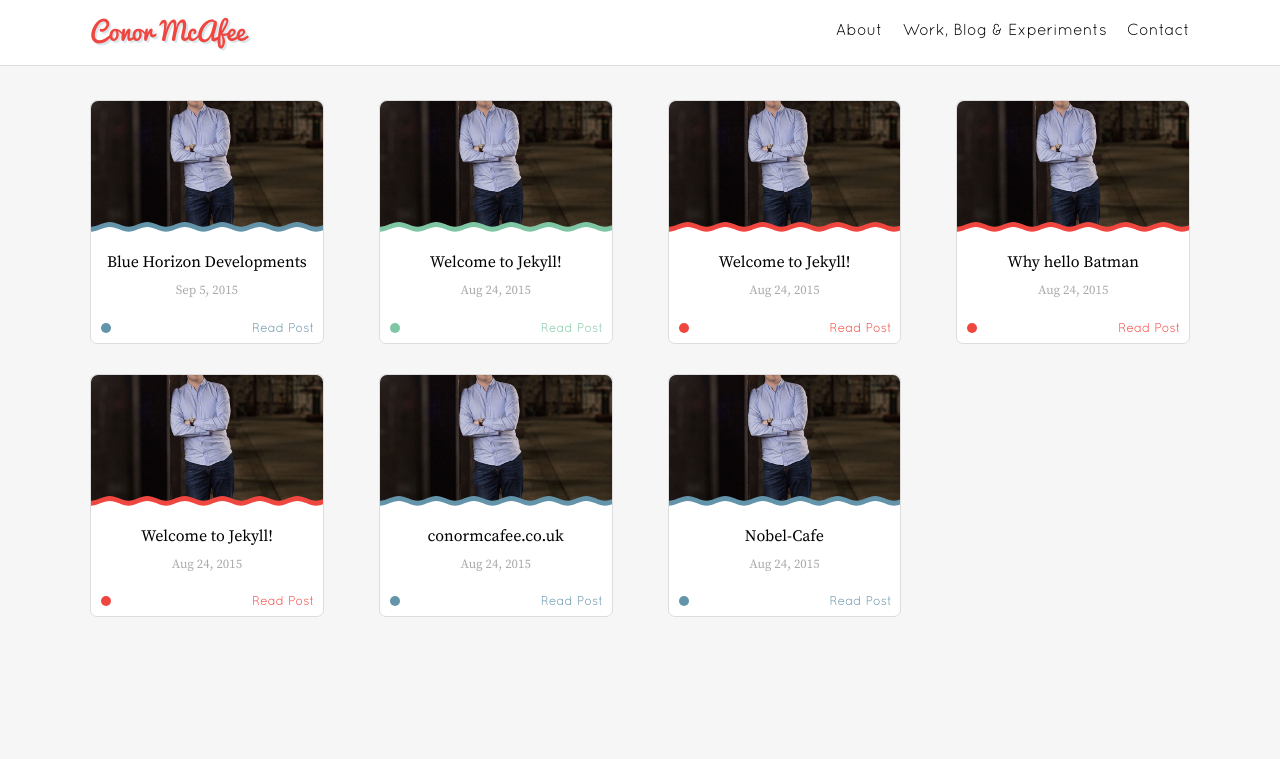
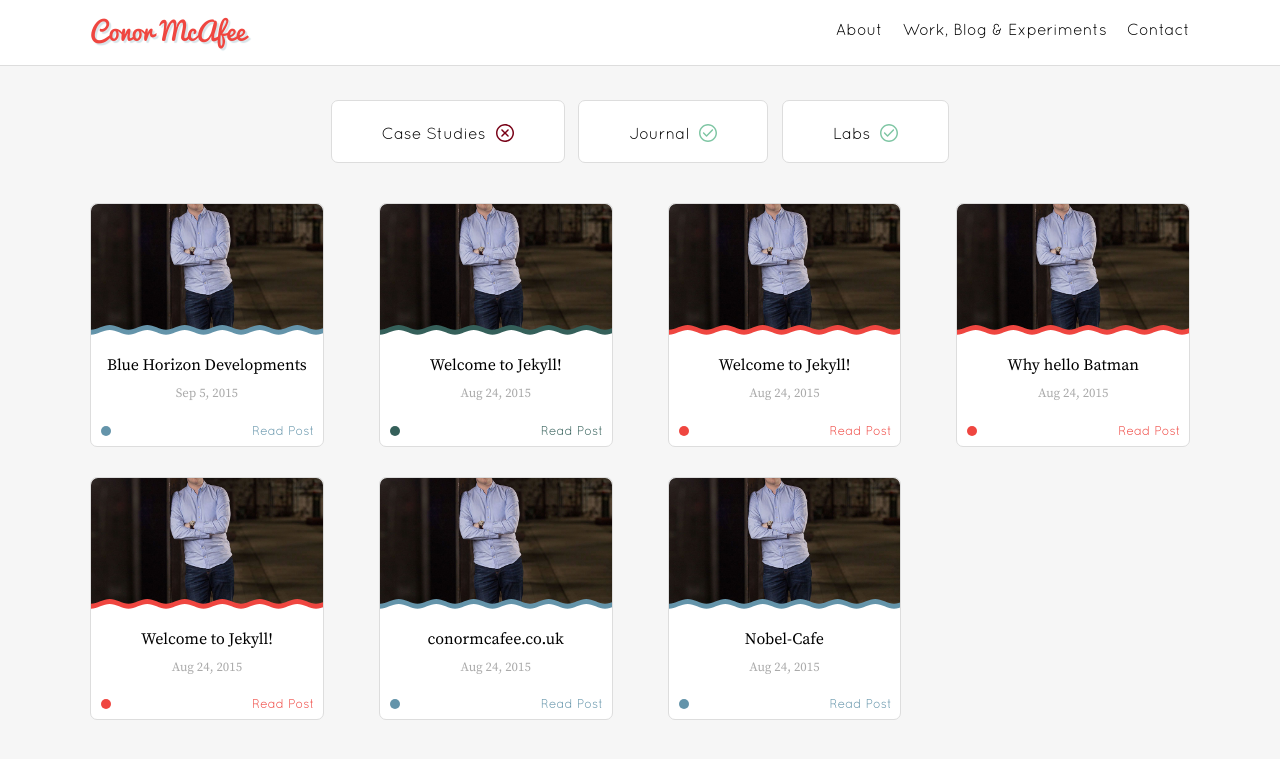
Before and after one commit to conormcafee/conormcafee.github.io, a Jekyll site: the page built from journal/index.html, in a window 1280 px wide. Shown: the top 759 px of the page. Built offline with Jekyll 4.4.1, drawn with Linux system fonts in a browser that asks for light colours.

Commit message:
Filter UI
Created the UI for the filters

```diff
--- a/_config.yml
+++ b/_config.yml
@@ -18,3 +18,6 @@ permalink: /:categories/:title.html
 # Custom
 
 type: "string"
+
+sass:
+    style: compressed
--- /dev/null
+++ b/_sass/_filters.scss
@@ -0,0 +1,54 @@
+.filter-list {
+	text-align: center;
+	margin-bottom: em(40);
+}
+
+.filter-list__item {
+	@include sub-heading;
+	display: inline-block;
+	background-color: brand-colour(white);
+	border: 1px solid brand-colour(grey, dark);
+	padding: em(20) em(50);
+	cursor: pointer;
+	border-radius: 7px;
+	position: relative;
+
+	&:after {
+		content: "";
+		display: inline-block;
+	    position: relative;
+    	top: 3px;
+	    height: 18px;
+	    width: 18px;
+	    background-size: contain;
+	    margin-left: em(10);
+	}
+}
+
+.filter-list__item:after {
+	background-image: url('../assets/images/check.svg');
+}
+
+.filter-list__item:hover {
+	border: 1px solid brand-colour(off);
+
+	&:after {
+		background-image: url('../assets/images/cancel.svg');
+	}
+}
+
+.filter-list__item-inactive:after {
+	background-image: url('../assets/images/cancel.svg');
+}
+
+.filter-list__item-inactive:hover {
+	border: 1px solid brand-colour(on);
+
+	&:after {
+		background-image: url('../assets/images/check.svg');
+	}
+}
+
+.filter-list__item:not(:last-child) {
+	margin-right: em(10);
+}
--- a/_sass/_variables.scss
+++ b/_sass/_variables.scss
@@ -3,9 +3,13 @@
 $grey: #f6f6f6;
 $orange: #EF4640;
 $blue: #6494AA;
-$green: #7FC6A4;
+$green: #35605A;
 $white: #ffffff;
 $black: #3E4147;
+
+// Validation
+$on: #7FC6A4;
+$off: #780116;
 
 // Brand Colour Palette
 $brand-colours: (
@@ -41,6 +45,22 @@ $brand-colours: (
         darker: darken($green, 20%)
     ),
 
+    on: (
+        base:   $on,
+        lighter: lighten($on, 35%),
+        light:  lighten($on, 10%),
+        dark:   darken($on, 10%),
+        darker: darken($on, 20%)
+    ),
+
+    off: (
+        base:   $off,
+        lighter: lighten($off, 35%),
+        light:  lighten($off, 10%),
+        dark:   darken($off, 10%),
+        darker: darken($off, 20%)
+    ),
+
     white: (
 	    base: $white
     ),
--- a/css/main.scss
+++ b/css/main.scss
@@ -12,6 +12,7 @@
         "nav",
         "header",
         "homepage",
+        "filters",
         "post",
         "syntax-highlighting"
 ;
--- a/journal/index.html
+++ b/journal/index.html
@@ -2,6 +2,12 @@
 layout: post-archive
 title: Conor McAfee | Designer &amp; Front-End Developer
 ---
+
+<ul class="filter-list">
+	<li class="filter-list__item filter-list__item-inactive">Case Studies</li>
+	<li class="filter-list__item">Journal</li>
+	<li class="filter-list__item">Labs</li>
+</ul>
 
 <ul class="archive-list">
 {% for post in site.posts %}
@@ -17,61 +23,3 @@ title: Conor McAfee | Designer &amp; Front-End Developer
 	</li>
 {% endfor %}
 </ul>
-
-<!--<ul class="archive-list">
-	<li class="archive-list__item" data-post="journal">
-		<span class="archive-list__image" style="background-image: url('https://placehold.it/400x400');"></span>
-		<a href="#" class="archive-list__title">Journal Post Title</a>
-		<span class="archive-list__date">5th Sep 2015</span>
-		<a href="#" title="Title" class="archive-list__button">Read Post</a>
-	</li>
-
-	<li class="archive-list__item" data-post="case-study">
-		<span class="archive-list__image" style="background-image: url('https://placehold.it/400x400');"></span>
-		<a href="#" class="archive-list__title">Case Study Title</a>
-		<span class="archive-list__date">5th Sep 2015</span>
-		<a href="#" title="Title" class="archive-list__button">Read Post</a>
-	</li>
-
-	<li class="archive-list__item" data-post="journal">
-		<span class="archive-list__image" style="background-image: url('https://placehold.it/400x400');"></span>
-		<a href="#" class="archive-list__title">This is a really long Journal Post Title</a>
-		<span class="archive-list__date">5th Sep 2015</span>
-		<a href="#" title="Title" class="archive-list__button">Read Post</a>
-	</li>
-
-	<li class="archive-list__item" data-post="labs">
-		<span class="archive-list__image" style="background-image: url('https://placehold.it/400x400');"></span>
-		<a href="#" class="archive-list__title">Lab Post Title</a>
-		<span class="archive-list__date">5th Sep 2015</span>
-		<a href="#" title="Title" class="archive-list__button">Read Post</a>
-	</li>
-
-	<li class="archive-list__item" data-post="journal">
-		<span class="archive-list__image" style="background-image: url('https://placehold.it/400x400');"></span>
-		<a href="#" class="archive-list__title">Journal Post Title</a>
-		<span class="archive-list__date">5th Sep 2015</span>
-		<a href="#" title="Title" class="archive-list__button">Read Post</a>
-	</li>
-
-	<li class="archive-list__item" data-post="case-study">
-		<span class="archive-list__image" style="background-image: url('https://placehold.it/400x400');"></span>
-		<a href="#" class="archive-list__title">Case Study Title</a>
-		<span class="archive-list__date">5th Sep 2015</span>
-		<a href="#" title="Title" class="archive-list__button">Read Post</a>
-	</li>
-
-	<li class="archive-list__item" data-post="journal">
-		<span class="archive-list__image" style="background-image: url('https://placehold.it/400x400');"></span>
-		<a href="#" class="archive-list__title">This is a really long Journal Post Title</a>
-		<span class="archive-list__date">5th Sep 2015</span>
-		<a href="#" title="Title" class="archive-list__button">Read Post</a>
-	</li>
-
-	<li class="archive-list__item" data-post="labs">
-		<span class="archive-list__image" style="background-image: url('https://placehold.it/400x400');"></span>
-		<a href="#" class="archive-list__title">Lab Post Title</a>
-		<span class="archive-list__date">5th Sep 2015</span>
-		<a href="#" title="Title" class="archive-list__button">Read Post</a>
-	</li>
-</ul>-->
```
Also changed, not shown: assets/images/cancel.svg (added), assets/images/check.svg (added), assets/images/waves-labs.svg.
